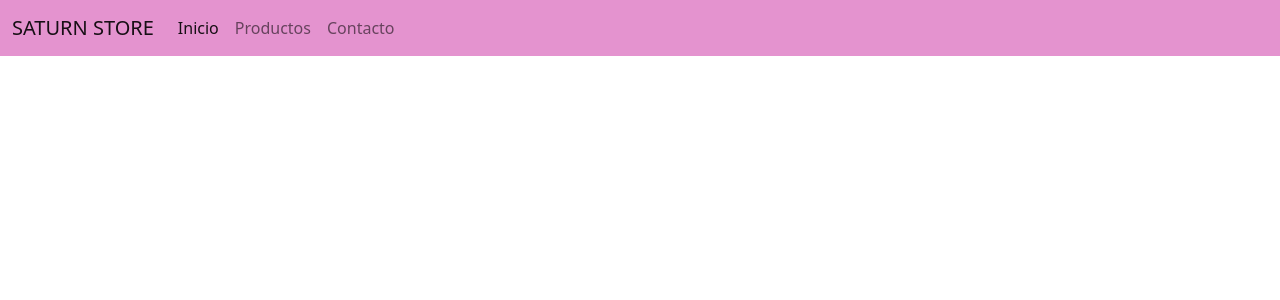
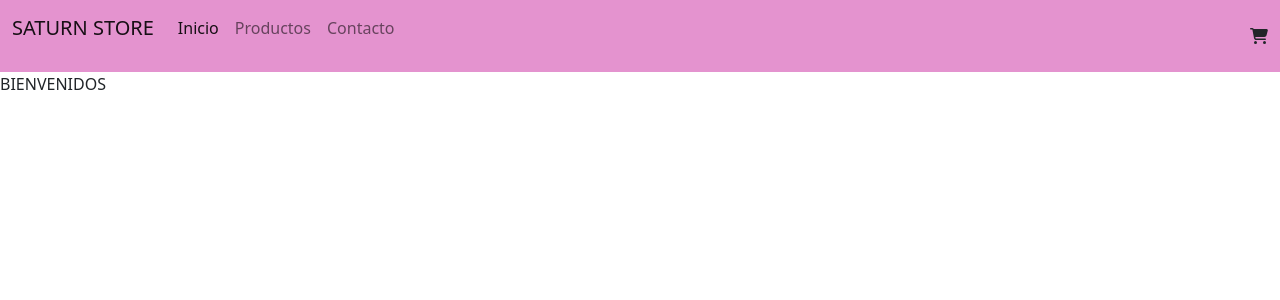
Before and after one commit to magaliantonella98/Saturn, a React (Create React App) app: page / in a window 1280 px wide. Shown: the top 300 px of the page. Built offline with nearby package versions, Linux system fonts and the light colour scheme.

Commit message:
clase componentes 1

```diff
--- a/package.json
+++ b/package.json
@@ -3,6 +3,10 @@
   "version": "0.1.0",
   "private": true,
   "dependencies": {
+    "@fortawesome/fontawesome-svg-core": "^6.2.0",
+    "@fortawesome/free-regular-svg-icons": "^6.2.0",
+    "@fortawesome/free-solid-svg-icons": "^6.2.0",
+    "@fortawesome/react-fontawesome": "^0.2.0",
     "@testing-library/jest-dom": "^5.16.5",
     "@testing-library/react": "^13.3.0",
     "@testing-library/user-event": "^13.5.0",
--- a/public/index.html
+++ b/public/index.html
@@ -13,7 +13,6 @@
   <body>
     <noscript>You need to enable JavaScript to run this app.</noscript>
     <div id="root"></div>
-    <!-- JavaScript Bundle with Popper -->
     <script src="https://cdn.jsdelivr.net/npm/bootstrap@5.2.0/dist/js/bootstrap.bundle.min.js" integrity="sha384-A3rJD856KowSb7dwlZdYEkO39Gagi7vIsF0jrRAoQmDKKtQBHUuLZ9AsSv4jD4Xa" crossorigin="anonymous"></script>
   </body>
 </html>
--- a/src/App.js
+++ b/src/App.js
@@ -1,10 +1,12 @@
 import './App.css';
-import NavBar from './components/NavBar.jsx';
+import NavBar from './components/NavBar';
+import ItemListContainer from './components/ItemListContainer/ItemListContainer';
 
 function App() {
   return (
     <div>
       <NavBar/>
+      <ItemListContainer mensaje='BIENVENIDOS'/>
     </div>
   );
 }
--- /dev/null
+++ b/src/components/CartWidgets/index.jsx
@@ -0,0 +1,13 @@
+import React from 'react';
+import { FontAwesomeIcon } from '@fortawesome/react-fontawesome';
+import {faCartShopping} from "@fortawesome/free-solid-svg-icons";
+
+const CartWidgets = () => {
+  return (
+    <div>
+        <FontAwesomeIcon icon={faCartShopping}/>
+    </div>
+  )
+}
+
+export default CartWidgets
--- /dev/null
+++ b/src/components/ItemListContainer/ItemListContainer.jsx
@@ -0,0 +1,9 @@
+import React from 'react'
+
+const ItemListContainer = (props) => {
+  return (
+    <p>{props.mensaje}</p>
+  );
+}
+
+export default ItemListContainer
--- a/src/components/NavBar.jsx/index.jsx
+++ b/src/components/NavBar/index.jsx
@@ -1,4 +1,5 @@
 import React from 'react';
+import CartWidgets from '../CartWidgets';
 import './styles.css';
 
 const NavBar = () => {
@@ -6,23 +7,24 @@ const NavBar = () => {
     <div>
       <nav className="navbar navbar-expand-lg">
         <div className="container-fluid">
-          <a className="navbar-brand" href="#">SATURN STORE</a>
+          <p className="navbar-brand">SATURN STORE</p>
           <button className="navbar-toggler" type="button" data-bs-toggle="collapse" data-bs-target="#navbarNav" aria-controls="navbarNav" aria-expanded="false" aria-label="Toggle navigation">
             <span className="navbar-toggler-icon"></span>
           </button>
           <div className="collapse navbar-collapse" id="navbarNav">
             <ul className="navbar-nav">
               <li className="nav-item">
-                <a className="nav-link active" aria-current="page" href="#">Inicio</a>
+                <p className="nav-link active" aria-current="page">Inicio</p>
               </li>
               <li className="nav-item">
-                <a className="nav-link" href="#">Productos</a>
+                <p className="nav-link">Productos</p>
               </li>
               <li className="nav-item">
-                <a className="nav-link" href="#">Contacto</a>
+                <p className="nav-link">Contacto</p>
               </li>
             </ul>
           </div>
+          <span className="nav-link"><CartWidgets/></span>
         </div>
       </nav>
     </div>
```
Also changed, not shown: src/components/NavBar/styles.css (renamed from src/components/NavBar.jsx/styles.css), 1 other file (tests, documents, lock files or other folders).
